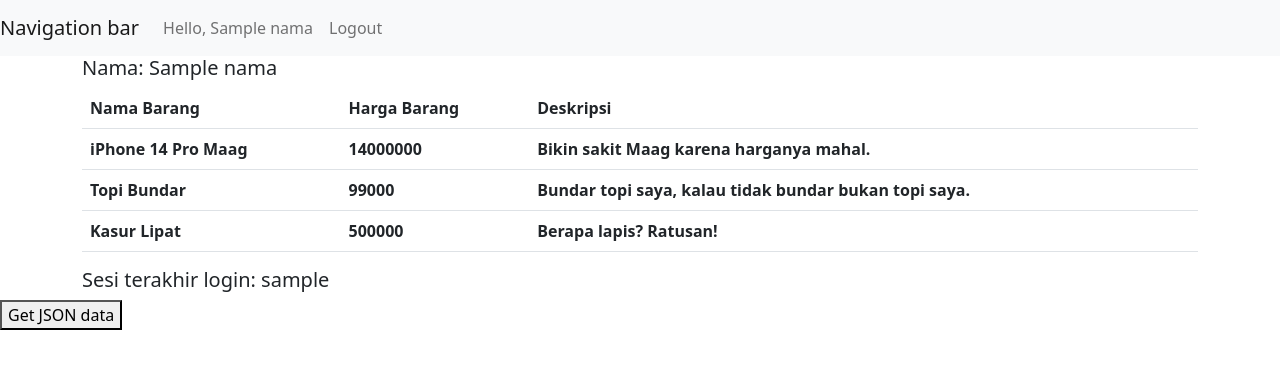
After one commit to AkubaruF/djangopbptemplate, a Django app: template wishlist/templates/wishlist_ajax.html in a window 1280 px wide. The commit adds this page. Shown: the top 369 px of the page. Run offline with Django 4.2, Linux system fonts and the light colour scheme; data comes from the database, SQL or seed files in the repository; tables that the repository leaves empty hold one stand-in row (values such as "Sample post"); the template is opened without the code that fills it: values that come from a table or form of the project are taken from there, most other values are stand-ins (such as "Sample title", 1, 10 or a date in 2020); lists and menus that the app fills with data are empty.

Commit message:
Lab 5 1st commit

```diff
--- a/templates/base.html
+++ b/templates/base.html
@@ -10,6 +10,7 @@
   {% endblock meta %}
   <link href="https://cdn.jsdelivr.net/npm/bootstrap@5.2.1/dist/css/bootstrap.min.css" rel="stylesheet" integrity="sha384-iYQeCzEYFbKjA/T2uDLTpkwGzCiq6soy8tYaI1GyVh/UjpbCx/TYkiZhlZB6+fzT" crossorigin="anonymous">
   <!-- <link href="css/bootstrap.css" rel="stylesheet"> -->
+  <script src="https://ajax.googleapis.com/ajax/libs/jquery/3.6.0/jquery.min.js"></script>
 </head>
 
 <body>
--- /dev/null
+++ b/wishlist/templates/wishlist_ajax.html
@@ -0,0 +1,71 @@
+{% extends 'base.html' %}
+
+{% block content %}
+<nav class="navbar navbar-expand-lg navbar-light bg-light">
+    <a class="navbar-brand" href="#">Navigation bar</a>
+    <button class="navbar-toggler" type="button" data-toggle="collapse" data-target="#navbarSupportedContent" aria-controls="navbarSupportedContent" aria-expanded="false" aria-label="Toggle navigation">
+      <span class="navbar-toggler-icon"></span>
+    </button>
+
+    <div class="collapse navbar-collapse" id="navbarSupportedContent">
+      <ul class="navbar-nav mr-auto">
+        <li class="nav-item active">
+            <a class="nav-link" href="#">Hello, {{nama}}</a>
+        </li>
+        <li class="nav-item">
+            <a class="nav-link" href="{% url 'wishlist:logout' %}">Logout</a>
+        </li>
+      </ul>
+    </div>
+</nav>
+
+<div class="container">
+<h5>Nama: {{nama}}</h5>
+
+<!-- <p>{{nama}}</p> -->
+
+<table class="table">
+    <thead>
+      <tr>
+        <th scope="col">Nama Barang</th>
+        <th scope="col">Harga Barang</th>
+        <th scope="col">Deskripsi</th>
+      </tr>
+    </thead>
+    <tbody>
+        {% for barang in list_barang %}
+        <tr>
+            <th>{{barang.nama_barang}}</th>
+            <th>{{barang.harga_barang}}</th>
+            <th>{{barang.deskripsi}}</th>
+        </tr>
+        {% endfor %}
+    </tbody>
+  </table>
+  <h5>Sesi terakhir login: {{ last_login }}</h5>
+</div>
+
+<button>Get JSON data</button>
+
+<script>
+
+// Acknowledgement
+// https://www.w3schools.com/jquery/ajax_getjson.asp
+
+$(document).ready(function(){
+  $("button").click(function(){
+    $.get("/wishlist/json/", function(result){
+      for (i = 0; i < result.length; i++){
+        $("div").append(result[i].fields["nama_barang"] + " ");
+        $("div").append("dengan harga " + result[i].fields["harga_barang"] + " ");
+        $("div").append("dengan deskripsi " + result[i].fields["deskripsi"] + " | ");
+      };
+    });
+    });
+  });
+;
+</script>
+
+<!-- <button><a href="{% url 'wishlist:logout' %}">Logout</a></button> -->
+
+{% endblock content %}
--- a/wishlist/urls.py
+++ b/wishlist/urls.py
@@ -15,6 +15,8 @@ from wishlist.views import login_user
 
 from wishlist.views import logout_user
 
+from wishlist.views import show_ajax
+
 app_name = 'wishlist'
 
 urlpatterns = [
@@ -26,4 +28,5 @@ urlpatterns = [
     path('register/', register, name='register'),
     path('login/', login_user, name='login'),
     path('logout/', logout_user, name='logout'),
+    path('ajax/', show_ajax, name='show_ajax'),
 ]
```
Also changed, not shown: wishlist/views.py (+10 -0 lines).
